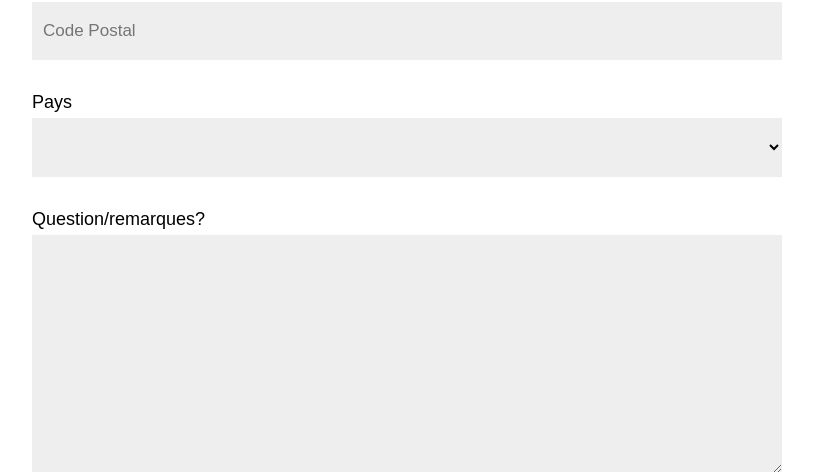
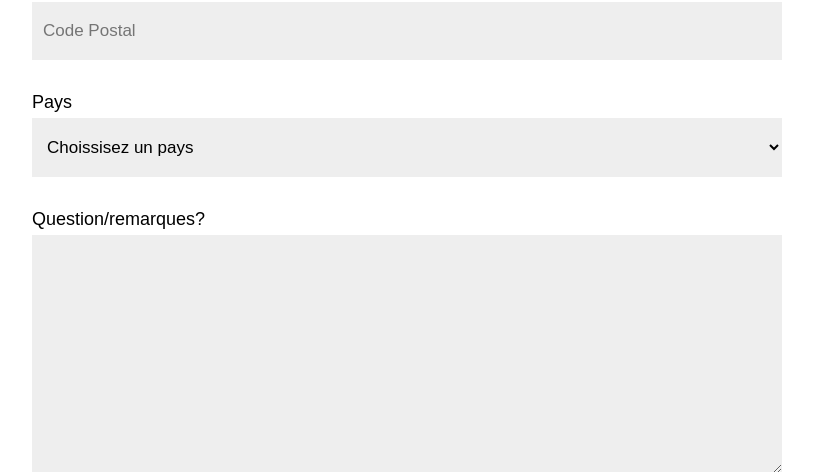
Before and after one commit to Micheduc25/3D_Configurator, a PHP site: page /devis.php in a window 1280 px wide. Shown: the part 865-1337 px from the top of the page, without its empty margins (233-1046 px from the left). Run offline with PHP 8.4, Linux system fonts and the light colour scheme; a stand-in replaces the project's code that opens the database connection.

Commit message:
fixed devis form bug

```diff
--- a/devis.php
+++ b/devis.php
@@ -413,7 +413,7 @@
             <p>
                 <label for="pays">Pays</label>
                 <select name="pays" id="pays" value="<?= $_POST['pays'] ?? '' ?>">
-                    <option value=""></option>
+                    <option value="" hidden>Choissisez un pays</option>
                     <option value="france">France</option>
                     <option value="canada">Canada</option>
                     <option value="Suisse">Suisse</option>
```
